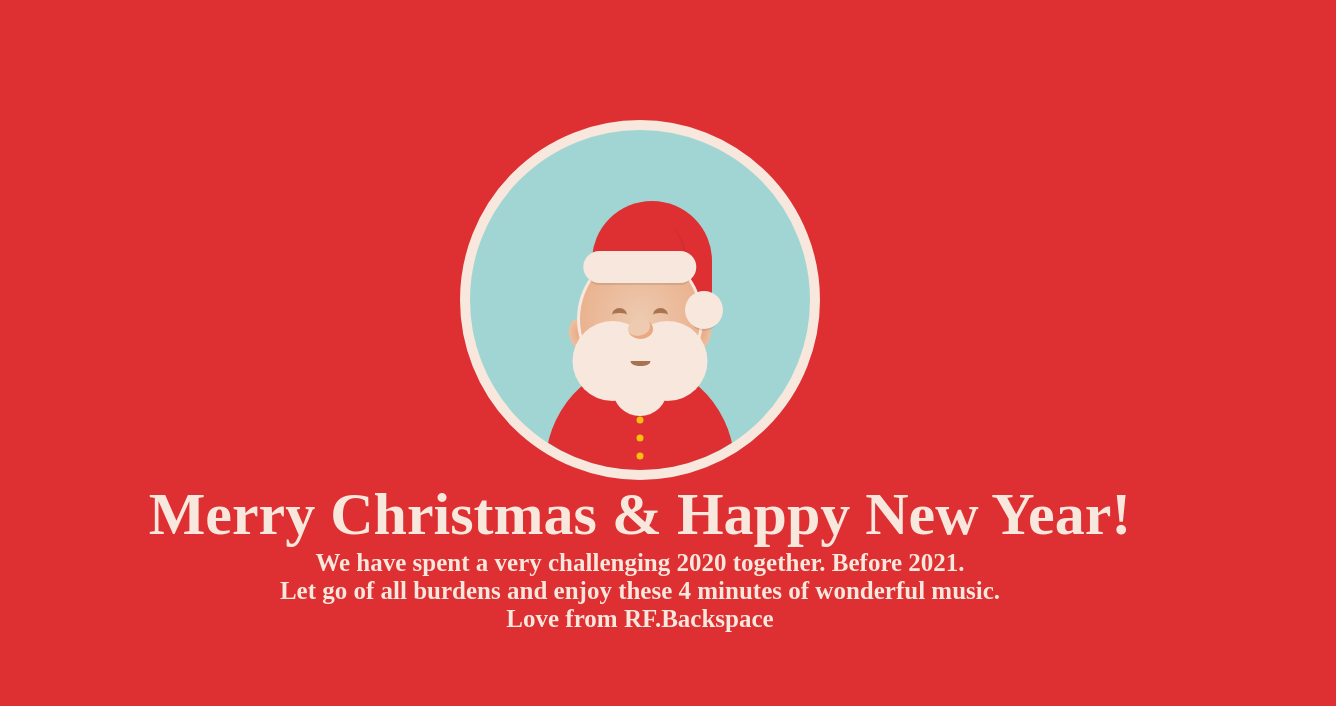
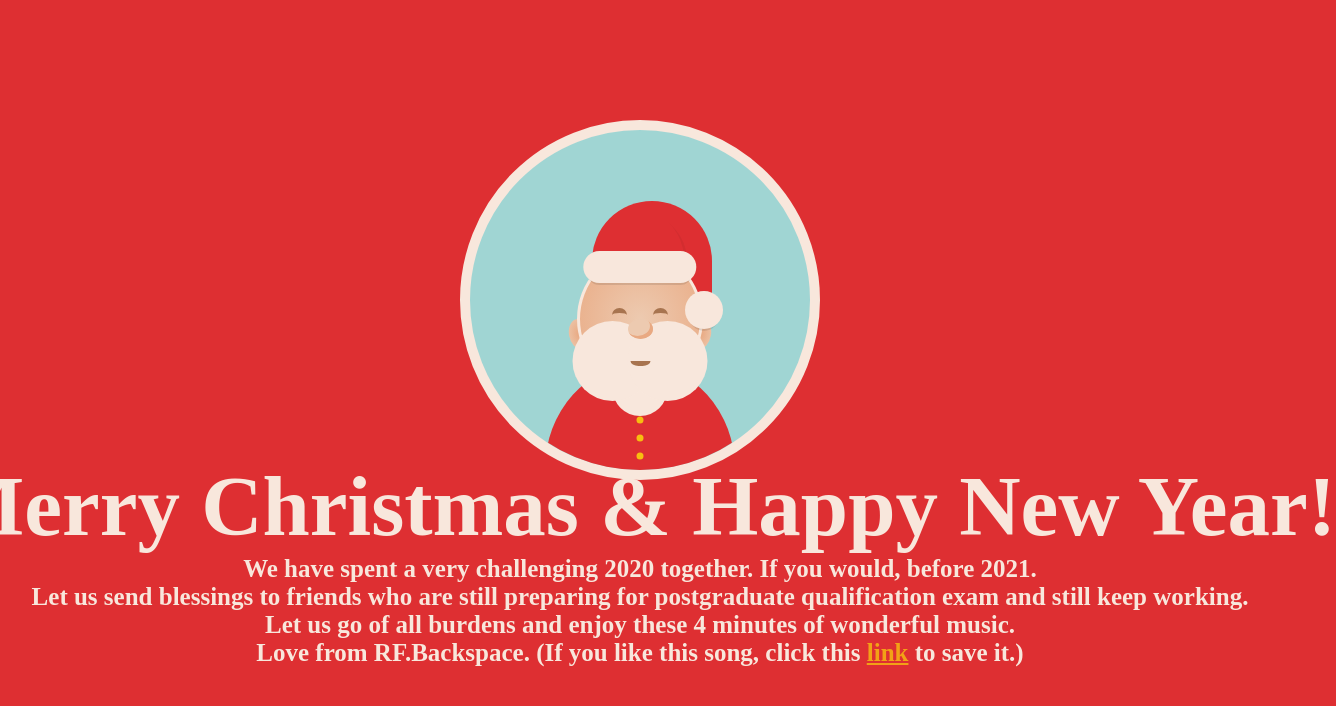
Before and after one commit to rf-backspace-new/HappyHoliday, a plain HTML site: page index.html in a window 1280 px wide. Shown: the whole page, 1336 px wide, since content can reach past the window. Drawn offline with Linux system fonts and the light colour scheme; a web font is replaced by a local one.

Commit message:
1. update the font size; 2. modified the messenge info

```diff
--- a/CSS/Merry_Xma.css
+++ b/CSS/Merry_Xma.css
@@ -304,7 +304,7 @@ body {
 .message {
     position: absolute;
     left: 50%;
-    top: 45%;
+    top: 40%;
     margin-top: 80px;
     -webkit-transform: translateX(-50%);
     -moz-transform: translateX(-50%);
@@ -317,7 +317,7 @@ body {
 
     .message h1 {
         font-style: normal;
-        font-size: 60px;
+        font-size: 85px;
         margin-bottom: 0;
         white-space: nowrap;
     }
--- a/index.html
+++ b/index.html
@@ -31,9 +31,14 @@
 
     <div class="message">
         <h1 class="copyright">Merry Christmas & Happy New Year!</h1>
-        <h2 class="copyright">We have spent a very challenging 2020 together. Before 2021. </h2>
-        <h2 class="copyright">Let go of all burdens and enjoy these 4 minutes of wonderful music.</h2>
-        <h2 class="copyright">Love from RF.Backspace</h2>
+        <h2 class="copyright">
+            We have spent a very challenging 2020 together. If you would, before 2021.
+        </h2>
+        <h2 class="copyright">Let us send blessings to friends who are still preparing for postgraduate qualification exam and still keep working.</h2>
+        <h2 class="copyright">Let us go of all burdens and enjoy these 4 minutes of wonderful music.
+        </h2>
+        <h2 class="copyright">Love from RF.Backspace. (If you like this song, click this
+        <a href="https://www.bilibili.com/video/BV1LJ411C71T?from=search&seid=1982124696172984479" target="_blank">link</a> to save it.)</h2>
     </div>
 
     <embed name="GoodEnough" src="./Audio/Oh Wonder - This Christmas (Audio).mp3" loop="true" hidden="true" autostart="true">
```
